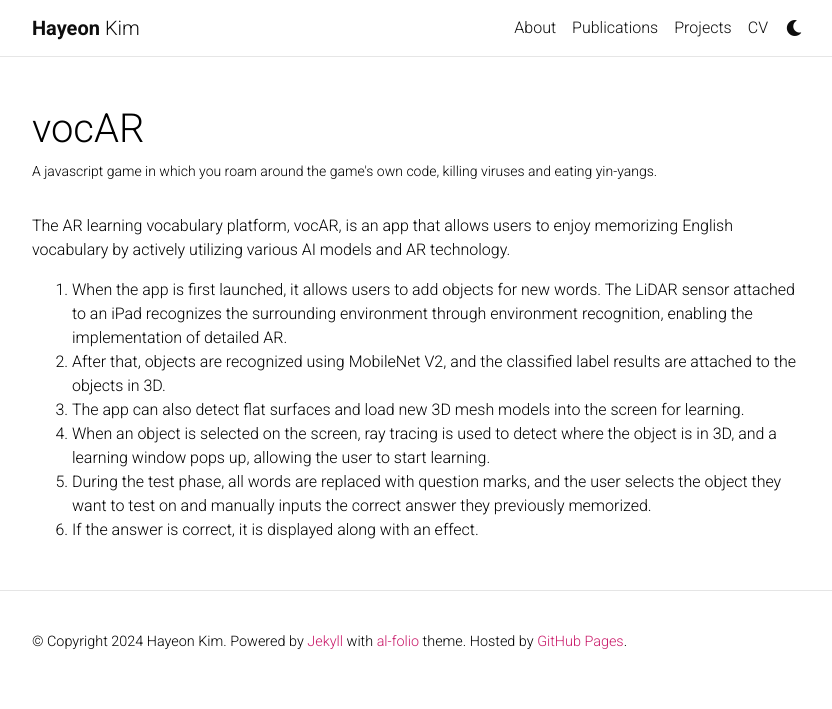
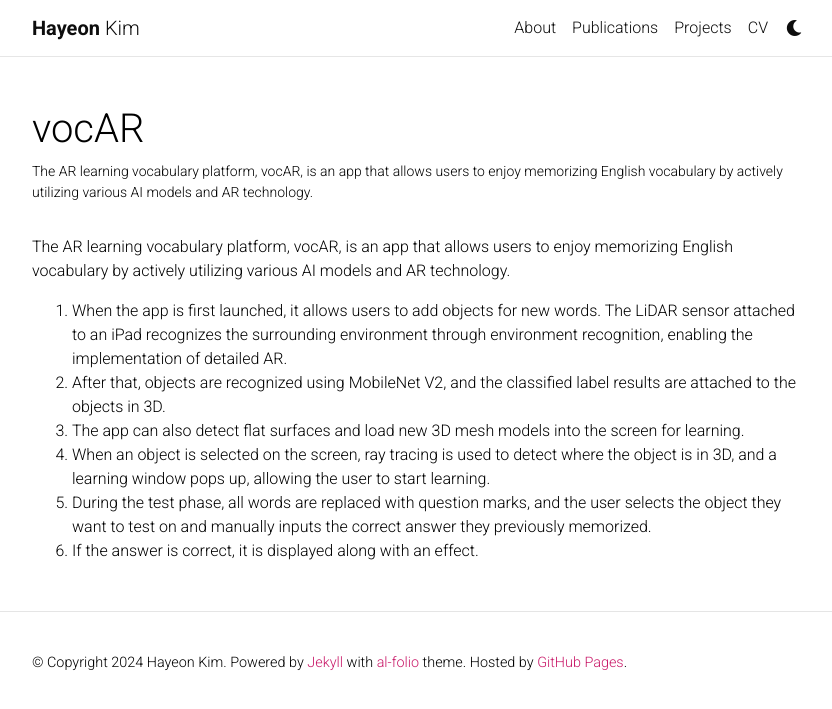
Before and after one commit to janeyeon/janeyeon.github.io, a Jekyll site: the page built from _projects/vocar.md, in a window 1280 px wide. Shown: the top 709 px of the page, without its empty margins (223-1055 px from the left). Built offline with Jekyll 4.4.1, drawn with Linux system fonts in a browser that asks for light colours; comment, search, counter and statistics services are not loaded; a style sheet for code colours, icons or effects is not loaded.

Commit message:
maybe final..?

```diff
--- a/_data/cv.yml
+++ b/_data/cv.yml
@@ -36,7 +36,7 @@
   contents:
 
     - title: Metaverse Developer Competition -- Ministry of Science and ICT, Korea
-      year: 2022 Aug
+      year: 2022
       description:
         - <a href='https://youtu.be/qNgbDYyPBcw?si=RQKs03tCWoQ5wWnk'>vocAR App</a> development
         - Developed and designed a comprehensive mobile application utilizing cutting-edge AI techniques, including image classification, text recognition, and augmented reality.
--- a/_projects/vocar.md
+++ b/_projects/vocar.md
@@ -1,14 +1,15 @@
 ---
 layout: page
 title: vocAR
-description: A javascript game in which you roam around the game's own code, killing viruses and eating yin-yangs.
+description: The AR learning vocabulary platform, vocAR, is an app that allows users to enjoy memorizing English vocabulary by actively utilizing various AI models and AR technology.
 img: assets/img/vocar.gif
-redirect: https://youtu.be/qNgbDYyPBcw?si=RQKs03tCWoQ5wWnk
+github: https://youtu.be/qNgbDYyPBcw?si=RQKs03tCWoQ5wWnk
 importance: 2
-category: Fun
+category: App
 ---
 
 The AR learning vocabulary platform, vocAR, is an app that allows users to enjoy memorizing English vocabulary by actively utilizing various AI models and AR technology.
+
 1. When the app is first launched, it allows users to add objects for new words. The LiDAR sensor attached to an iPad recognizes the surrounding environment through environment recognition, enabling the implementation of detailed AR.
 2. After that, objects are recognized using MobileNet V2, and the classified label results are attached to the objects in 3D.
 3. The app can also detect flat surfaces and load new 3D mesh models into the screen for learning.
```
Also changed, not shown: _pages/projects.md (+1 -1 lines), _projects/daily-bean.md (+2 -2 lines).
